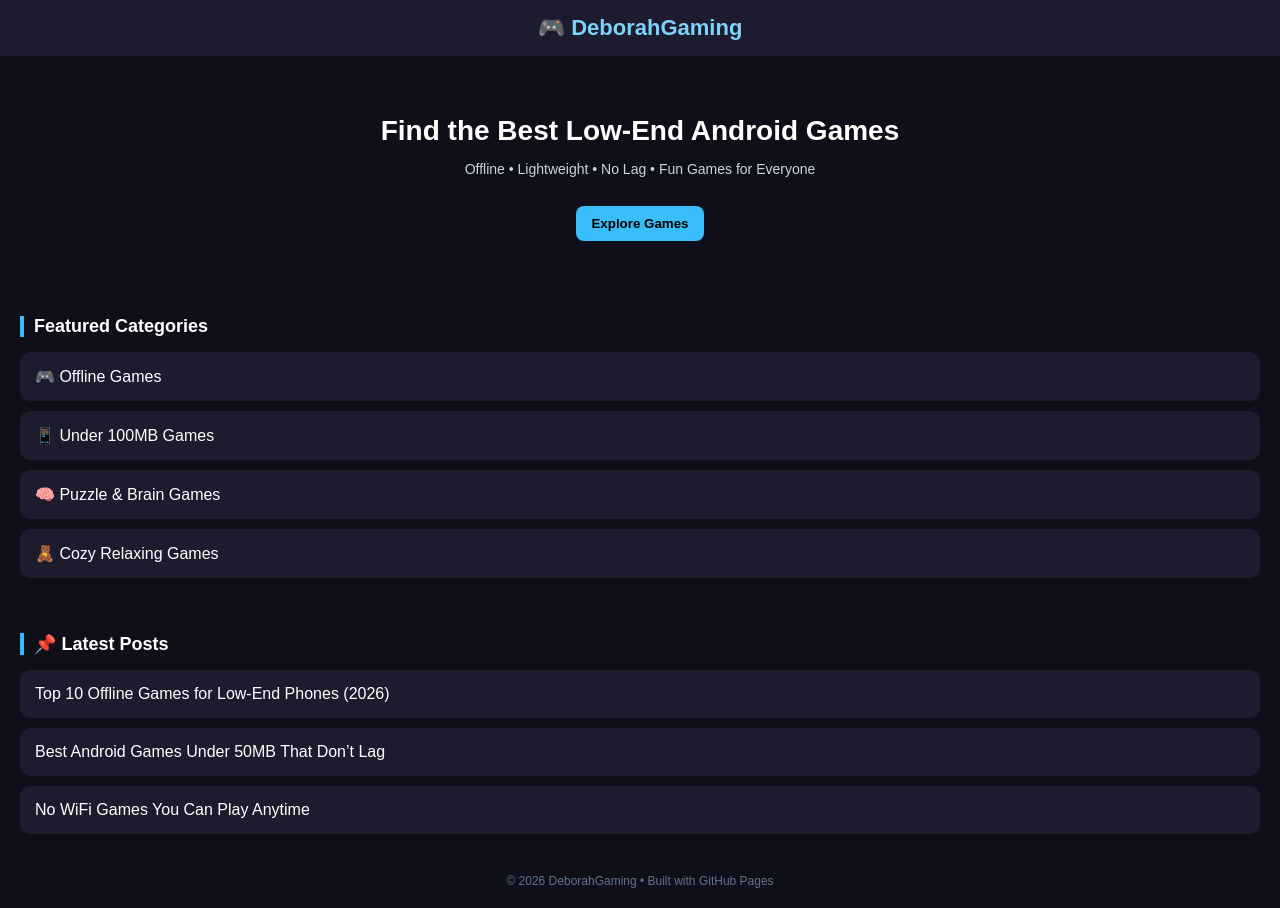
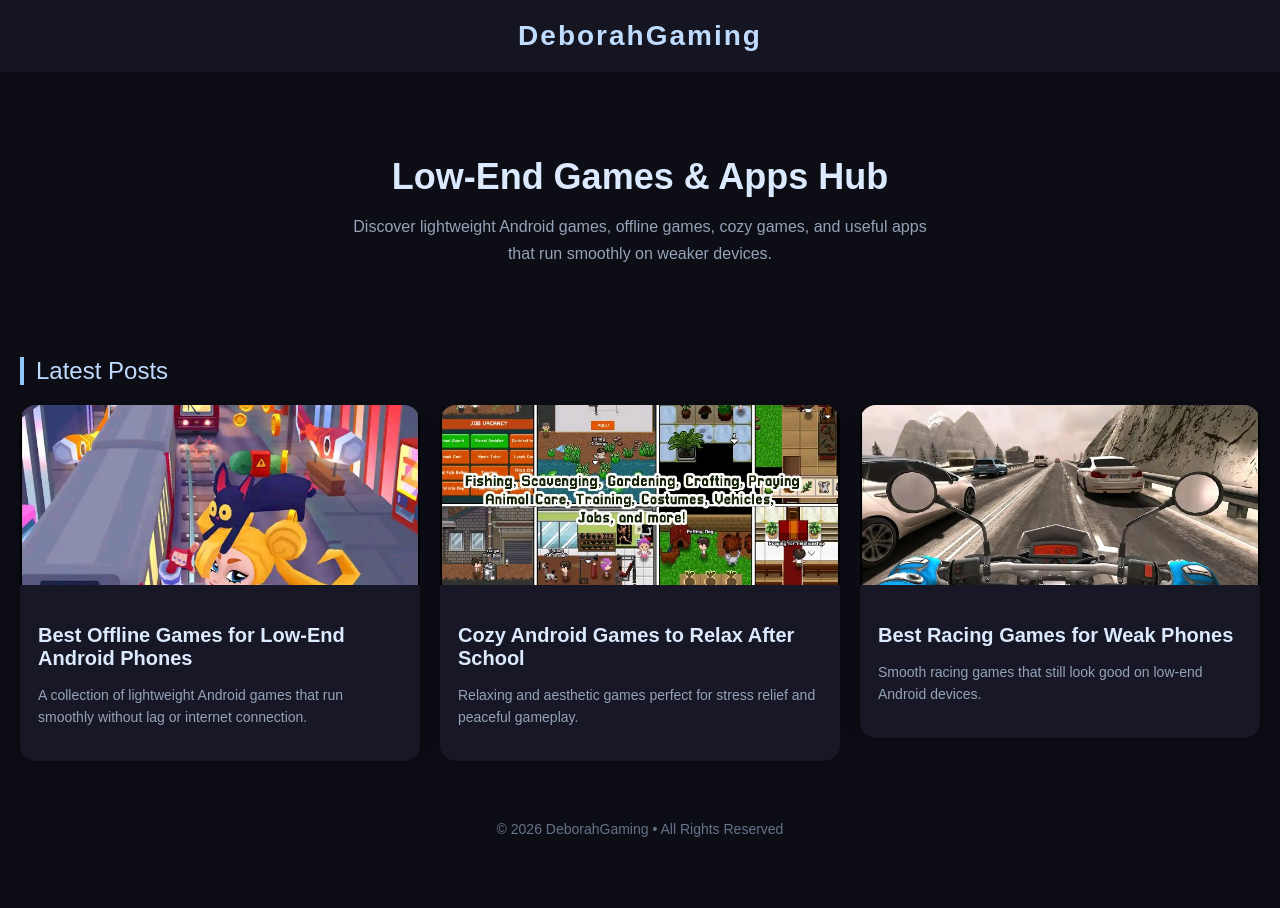
Before and after one commit to Ailisimole/deborahgaming-, a plain HTML site: page index.html in a window 1280 px wide. After the commit the page ends 867 px from the top, so only its background shows below. Drawn offline with Linux system fonts and the light colour scheme.

Commit message:
Update index.html

```diff
--- a/index.html
+++ b/index.html
@@ -1,119 +1,223 @@
 <!DOCTYPE html>
 <html lang="en">
+
 <head>
   <meta charset="UTF-8">
   <meta name="viewport" content="width=device-width, initial-scale=1.0">
+
   <title>DeborahGaming</title>
 
   <style>
-    body {
-      margin: 0;
-      font-family: Arial, sans-serif;
-      background: #0f0f1a;
-      color: white;
+
+    body{
+      margin:0;
+      font-family:Arial, sans-serif;
+      background:#0d0d16;
+      color:white;
     }
 
-    header {
-      background: #1c1c2e;
-      padding: 15px;
-      text-align: center;
-      font-size: 22px;
-      font-weight: bold;
-      color: #7dd3fc;
+    header{
+      background:#151522;
+      padding:20px;
+      text-align:center;
+      font-size:28px;
+      letter-spacing:2px;
+      color:#bfdbfe;
+      font-weight:bold;
+      box-shadow:0 0 10px rgba(0,0,0,0.4);
     }
 
-    .hero {
-      padding: 40px 20px;
-      text-align: center;
+    .hero{
+      text-align:center;
+      padding:60px 20px;
     }
 
-    .hero h1 {
-      font-size: 28px;
-      margin-bottom: 10px;
+    .hero h1{
+      font-size:36px;
+      color:#dbeafe;
+      margin-bottom:15px;
     }
 
-    .hero p {
-      color: #cbd5e1;
-      font-size: 14px;
+    .hero p{
+      color:#94a3b8;
+      max-width:600px;
+      margin:auto;
+      line-height:1.7;
     }
 
-    .btn {
-      margin-top: 15px;
-      padding: 10px 15px;
-      background: #38bdf8;
-      border: none;
-      color: black;
-      font-weight: bold;
-      border-radius: 8px;
-      cursor: pointer;
+    .section{
+      padding:30px 20px;
     }
 
-    .section {
-      padding: 20px;
+    .section-title{
+      font-size:24px;
+      color:#bfdbfe;
+      margin-bottom:20px;
+      border-left:4px solid #93c5fd;
+      padding-left:12px;
     }
 
-    .section h2 {
-      font-size: 18px;
-      border-left: 4px solid #38bdf8;
-      padding-left: 10px;
+    .posts{
+      display:grid;
+      grid-template-columns:repeat(auto-fit,minmax(280px,1fr));
+      gap:20px;
     }
 
-    .card {
-      background: #1c1c2e;
-      padding: 15px;
-      margin-top: 10px;
-      border-radius: 10px;
+    .card{
+      background:#171726;
+      border-radius:16px;
+      overflow:hidden;
+      transition:0.3s;
+      box-shadow:0 0 15px rgba(0,0,0,0.25);
     }
 
-    footer {
-      text-align: center;
-      padding: 20px;
-      color: #64748b;
-      font-size: 12px;
+    .card:hover{
+      transform:translateY(-5px);
     }
+
+    .card img{
+      width:100%;
+      height:180px;
+      object-fit:cover;
+    }
+
+    .card-content{
+      padding:18px;
+    }
+
+    .card h2{
+      color:#dbeafe;
+      font-size:20px;
+      margin-bottom:10px;
+    }
+
+    .card p{
+      color:#94a3b8;
+      line-height:1.6;
+      font-size:14px;
+    }
+
+    a{
+      text-decoration:none;
+    }
+
+    footer{
+      text-align:center;
+      padding:30px;
+      color:#64748b;
+      font-size:14px;
+    }
+
   </style>
+
 </head>
 
 <body>
 
 <header>
-  🎮 DeborahGaming
+  DeborahGaming
 </header>
 
 <div class="hero">
-  <h1>Find the Best Low-End Android Games</h1>
-  <p>Offline • Lightweight • No Lag • Fun Games for Everyone</p>
-  <button class="btn">Explore Games</button>
+
+  <h1>
+    Low-End Games & Apps Hub
+  </h1>
+
+  <p>
+    Discover lightweight Android games, offline games, cozy games, and useful apps that run smoothly on weaker devices.
+  </p>
+
 </div>
 
 <div class="section">
-  <h2> Featured Categories</h2>
 
-  <div class="card">🎮 Offline Games</div>
-  <div class="card">📱 Under 100MB Games</div>
-  <div class="card">🧠 Puzzle & Brain Games</div>
-  <div class="card">🧸 Cozy Relaxing Games</div>
+  <div class="section-title">
+    Latest Posts
   </div>
 
-<div class="section">
-  <h2>📌 Latest Posts</h2>
+  <div class="posts">
+
+    <!-- POST 1 -->
+
+    <a href="post1.html">
 
       <div class="card">
-    Top 10 Offline Games for Low-End Phones (2026)
+
+        <img src="subway.jpg">
+
+        <div class="card-content">
+
+          <h2>
+            Best Offline Games for Low-End Android Phones
+          </h2>
+
+          <p>
+            A collection of lightweight Android games that run smoothly without lag or internet connection.
+          </p>
+
         </div>
 
-  <div class="card">
-    Best Android Games Under 50MB That Don’t Lag
       </div>
 
+    </a>
+
+    <!-- POST 2 -->
+
+    <a href="post2.html">
+
       <div class="card">
-    No WiFi Games You Can Play Anytime
+
+        <img src="citampi.jpg">
+
+        <div class="card-content">
+
+          <h2>
+            Cozy Android Games to Relax After School
+          </h2>
+
+          <p>
+            Relaxing and aesthetic games perfect for stress relief and peaceful gameplay.
+          </p>
+
         </div>
+
+      </div>
+
+    </a>
+
+    <!-- POST 3 -->
+
+    <a href="post3.html">
+
+      <div class="card">
+
+        <img src="trafficrider.jpg">
+
+        <div class="card-content">
+
+          <h2>
+            Best Racing Games for Weak Phones
+          </h2>
+
+          <p>
+            Smooth racing games that still look good on low-end Android devices.
+          </p>
+
+        </div>
+
+      </div>
+
+    </a>
+
+  </div>
+
 </div>
 
 <footer>
-  © 2026 DeborahGaming • Built with GitHub Pages
+  © 2026 DeborahGaming • All Rights Reserved
 </footer>
 
 </body>
+
 </html>
```
Lines whose indentation alone changed are shown as unchanged.
